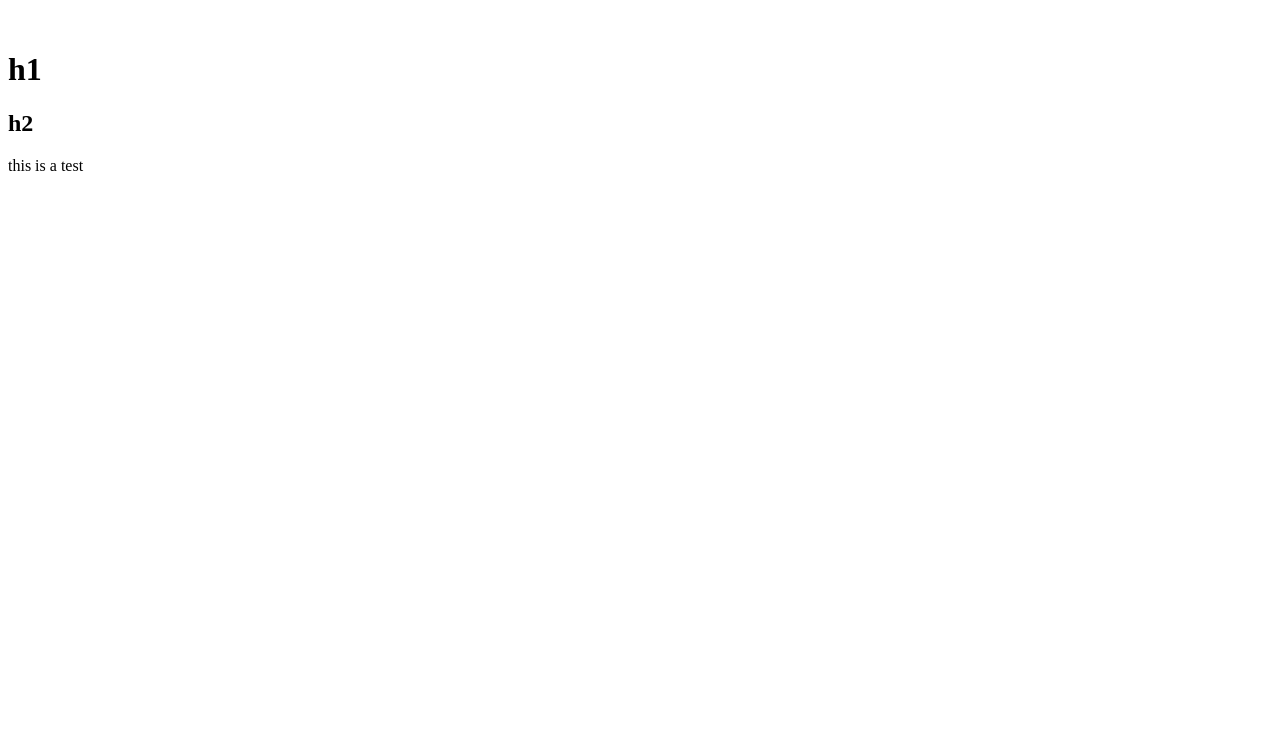
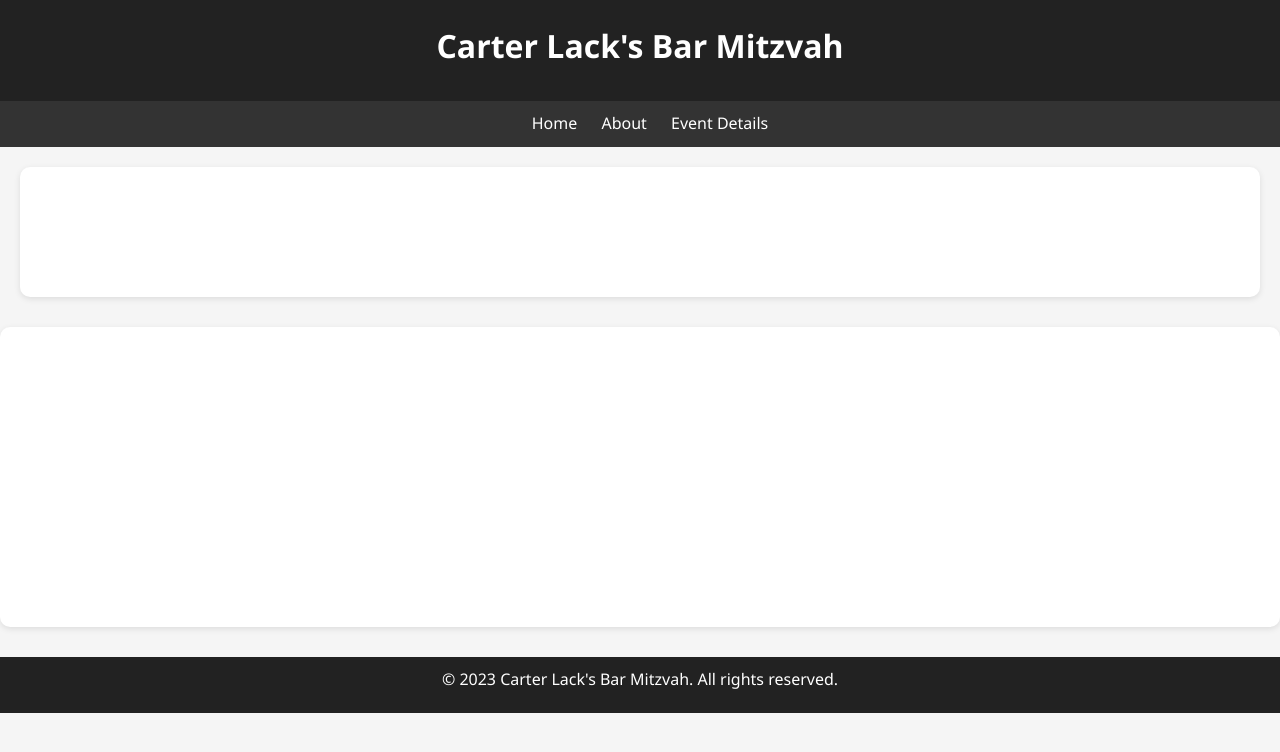
Before and after one commit to ccooool/ccooool.github.io, a plain HTML site: page index.html in a window 1280 px wide. Drawn offline with Linux system fonts and the light colour scheme.

Commit message:
added stuff

```diff
--- a/index.html
+++ b/index.html
@@ -1,7 +1,75 @@
 <!DOCTYPE html>
-<html>
-    <marquee>hello</marquee>
-    <h1>h1</h1>
-    <h2>h2</h2>
-    <p>this is a test</p>
+<html lang="en">
+<head>
+  <meta charset="UTF-8">
+  <meta name="viewport" content="width=device-width, initial-scale=1.0">
+  <link rel="stylesheet" href="styles.css">
+  <title>Carter Lack's Bar Mitzvah</title>
+  <style>.funny{
+    font-size: 50px;
+    text-align: center;
+  }
+  .funny2{
+    font-size: 100px;
+    text-align: center;
+  }</style>
+</head>
+<body>
+  <header>
+    <h1>Carter Lack's Bar Mitzvah</h1>
+  </header>
+
+  <nav>
+    <ul>
+    <li><a href="index.html">Home</a></li>
+      <li><a href="about.html">About</a></li>
+      <li><a href="event-details.html">Event Details</a></li>
+    </ul>
+  </nav>
+
+  <main>
+    <section>
+        <h2>Welcome to Carter Lack's Bar Mitzvah</h2>
+        <p>Join us in celebrating this special occasion with Carter Lack as he becomes a Bar Mitzvah. Explore the site to learn more about the event and RSVP to attend.</p>
+      </section>
+
+  </main>
+  <section><!-- Display the countdown timer in an element -->
+    <h4 class="funny">Countdown until Carter's Bar Mitzvah:</h4>
+    <p id="demo" class="funny2">
+
+    <script>
+    // Set the date we're counting down to
+    var countDownDate = new Date("May 11, 2024").getTime();
+
+    // Update the count down every 1 second
+    var x = setInterval(function() {
+
+      // Get today's date and time
+      var now = new Date().getTime();
+
+      // Find the distance between now and the count down date
+      var distance = countDownDate - now;
+
+      // Time calculations for days, hours, minutes and seconds
+      var days = Math.floor(distance / (1000 * 60 * 60 * 24));
+      var hours = Math.floor((distance % (1000 * 60 * 60 * 24)) / (1000 * 60 * 60));
+      var minutes = Math.floor((distance % (1000 * 60 * 60)) / (1000 * 60));
+      var seconds = Math.floor((distance % (1000 * 60)) / 1000);
+
+      // Display the result in the element with id="demo"
+      document.getElementById("demo").innerHTML = days + "d " + hours + "h "
+      + minutes + "m " + seconds + "s ";
+
+      // If the count down is finished, write some text
+      if (distance < 0) {
+        clearInterval(x);
+        document.getElementById("demo").innerHTML = "EVENT STARTED";
+      }
+    }, 1000);
+    </script></section>
+  <footer>
+    <p>&copy; 2023 Carter Lack's Bar Mitzvah. All rights reserved.</p>
+  </footer>
+</body>
 </html>
--- /dev/null
+++ b/styles.css
@@ -0,0 +1,135 @@
+/* Reset default styles */
+body, h1, h2, h3, h4, h5, h6, p, ul, li {
+  margin: 0;
+  padding: 0;
+}
+
+body {
+  font-family: 'Segoe UI', Tahoma, Geneva, Verdana, sans-serif;
+  line-height: 1.6;
+  color: #fff;
+  background-color: #f5f5f5;
+}
+
+header {
+  background-color: #222;
+  padding: 20px;
+  text-align: center;
+  color: #fff;
+}
+
+nav {
+  background-color: #333;
+  padding: 10px;
+}
+
+nav ul {
+  list-style-type: none;
+  text-align: center;
+}
+
+nav ul li {
+  display: inline;
+}
+
+nav ul li a {
+  color: #fff;
+  text-decoration: none;
+  padding: 10px;
+  transition: background-color 0.3s;
+}
+
+nav ul li a:hover {
+  background-color: #555;
+}
+
+main {
+  margin: 20px;
+}
+
+section {
+  margin-bottom: 30px;
+  background-color: #fff;
+  padding: 20px;
+  border-radius: 10px;
+  box-shadow: 0 2px 6px rgba(0, 0, 0, 0.1);
+}
+
+h1, h2, h3, h4, h5, h6 {
+  color: #fff;
+  margin-bottom: 10px;
+}
+
+h2 {
+  font-size: 28px;
+}
+
+p {
+  margin-bottom: 10px;
+}
+
+ul {
+  margin-left: 20px;
+}
+
+ul.schedule-list {
+  list-style: none;
+  padding-left: 0;
+}
+
+ul.schedule-list li {
+  margin-bottom: 20px;
+}
+
+ul.schedule-list li h3 {
+  font-size: 20px;
+  margin-bottom: 5px;
+}
+
+ul.schedule-list li p {
+  font-size: 16px;
+}
+
+.calendar {
+  display: grid;
+  grid-template-columns: repeat(7, 1fr);
+  gap: 10px;
+}
+
+.calendar-header {
+  text-align: center;
+  padding: 10px;
+  font-weight: bold;
+  background-color: #eee;
+}
+
+.calendar-item {
+  border-radius: 10px;
+  padding: 10px;
+  background-color: #fff;
+  box-shadow: 0 2px 6px rgba(0, 0, 0, 0.1);
+}
+
+.calendar-item h3 {
+  font-size: 18px;
+  margin-bottom: 5px;
+}
+
+.calendar-item p {
+  font-size: 14px;
+}
+
+img {
+  max-width: 100%;
+  height: auto;
+  border-radius: 10px;
+  margin-bottom: 20px;
+  box-shadow: 0 2px 6px rgba(0, 0, 0, 0.1);
+}
+
+footer {
+  background-color: #222;
+  padding: 10px;
+  text-align: center;
+  color: #fff;
+}
```
Also changed, not shown: about.html (added, +32 -0 lines), event-details.html (added, +47 -0 lines), 1 other file.
